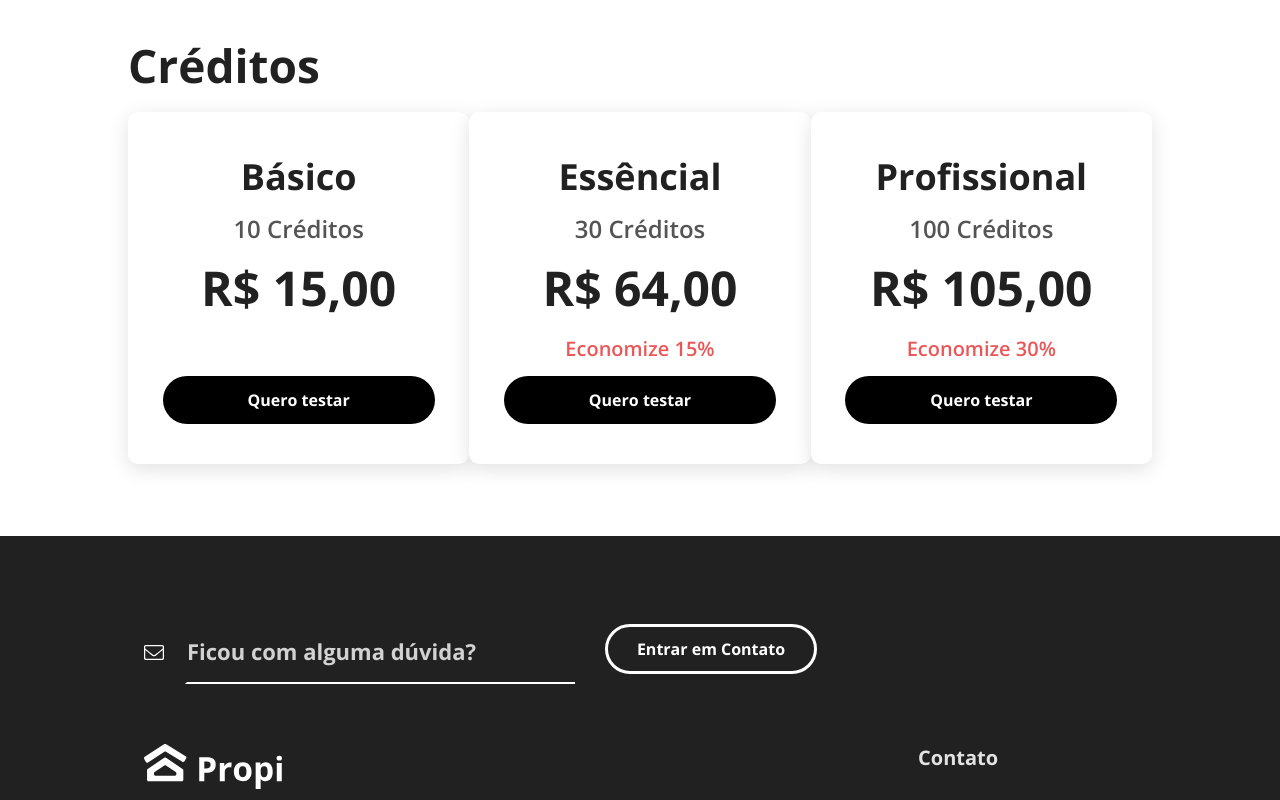
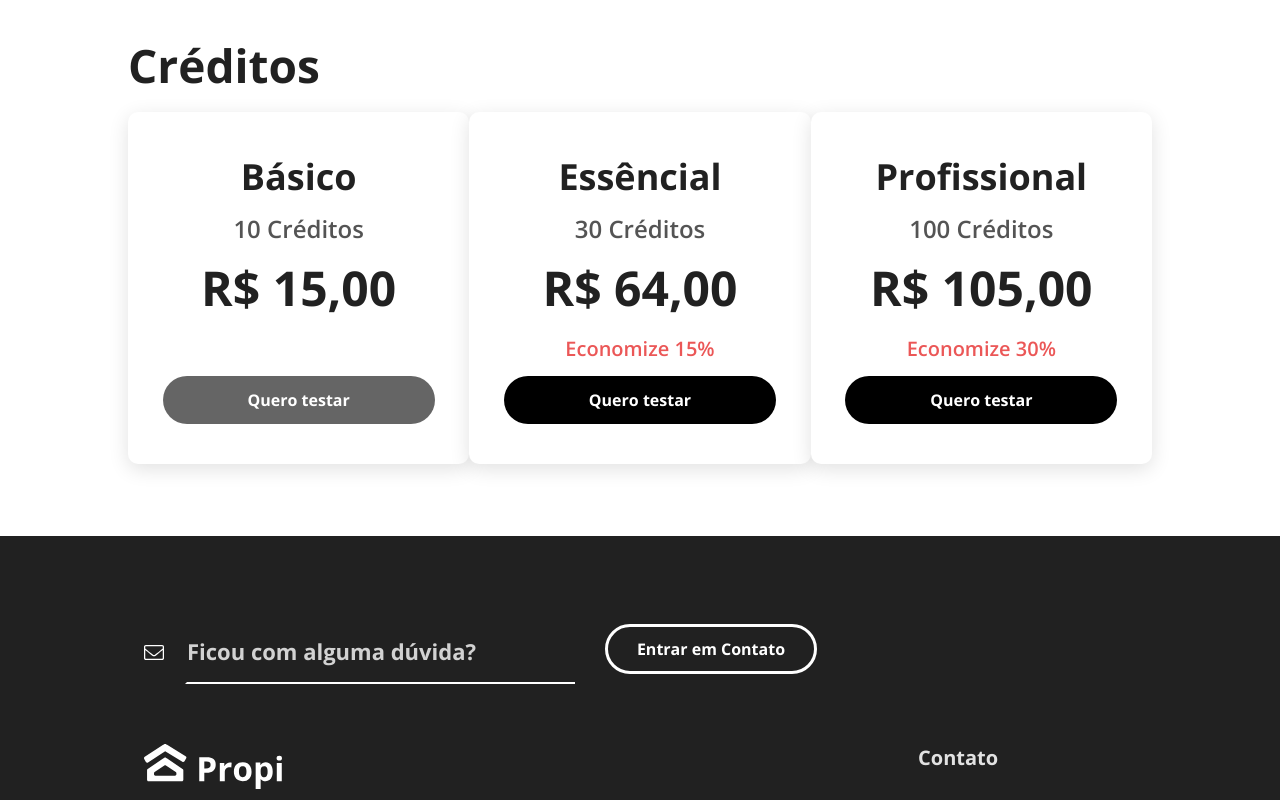
Before and after one commit to JBezerra/propi-landing-page, a Next.js app: page / in a window 1280 px wide. In both pictures the pointer is over the button 298 px from the left and 2675 px from the top of the page. Shown: the part 2275-3075 px from the top of the page. Built offline with nearby package versions, Linux system fonts and the light colour scheme.

Commit message:
fix(plans): css hover button fixed

```diff
--- a/styles/Landing.module.css
+++ b/styles/Landing.module.css
@@ -329,6 +329,11 @@
     cursor: pointer;
     font: bold 16px Open Sans;
     color: #FFFFFF;
+    transition: opacity 0.3s;
+}
+
+.plansItemContainer button:hover {
+    opacity: 0.6;
 }
 
 .footerContainer {
```
